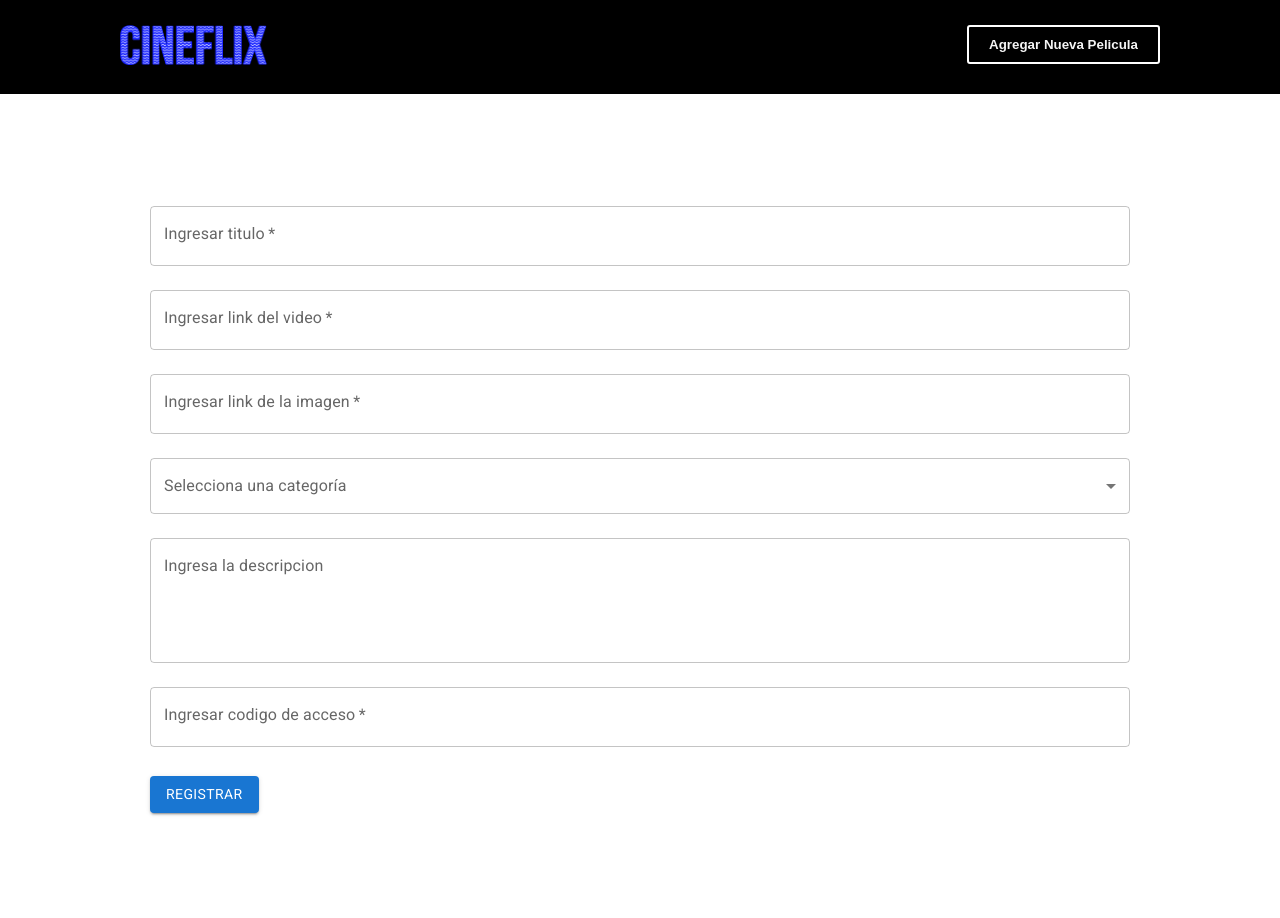
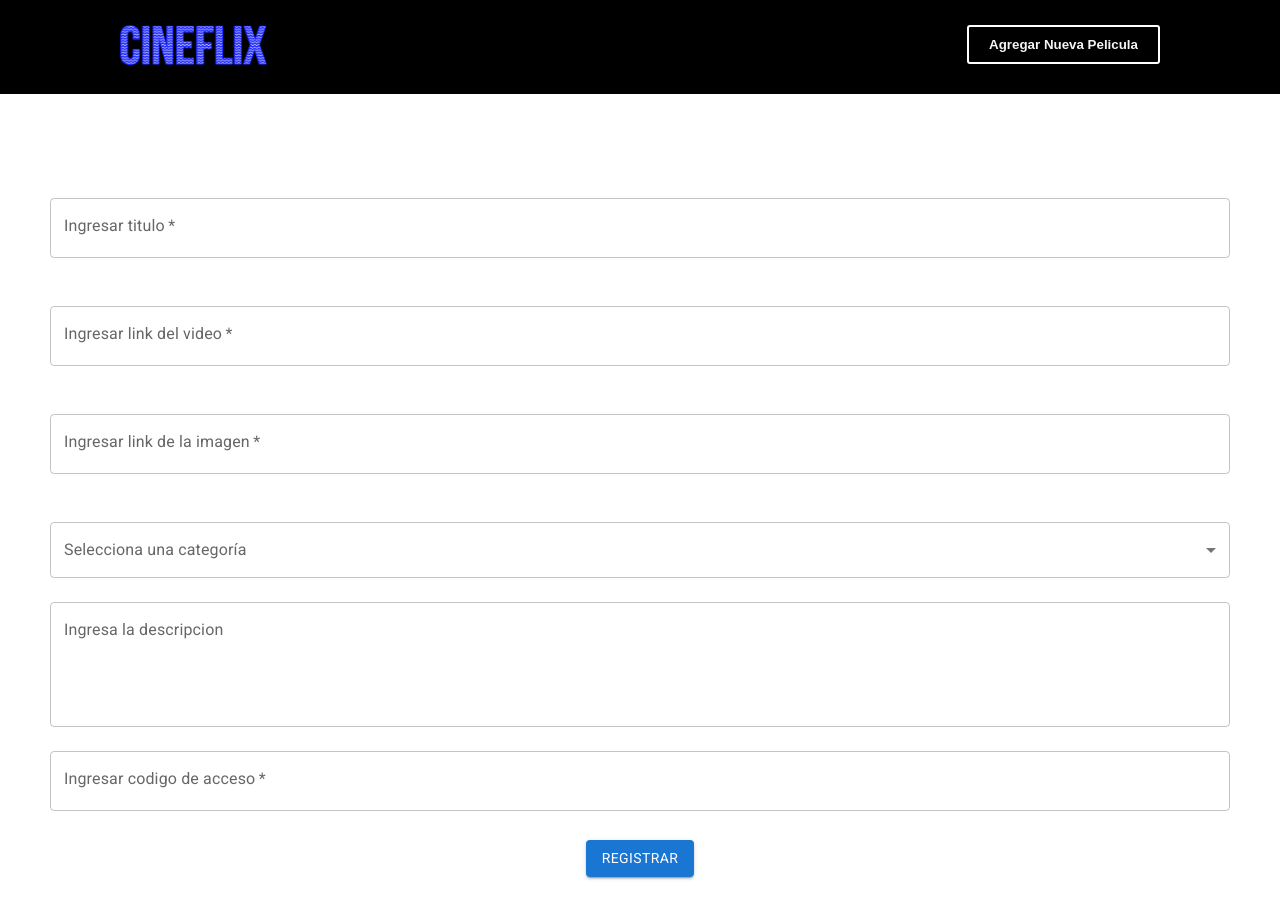
Before and after one commit to JD100423/cinemasMovie, a React (Create React App) app: page /formulario in a window 1280 px wide. Shown: the top 918 px of the page. Built offline with nearby package versions, Linux system fonts and the light colour scheme.

Commit message:
Guardando cambios

```diff
--- a/package.json
+++ b/package.json
@@ -19,6 +19,7 @@
     "react-icons": "^4.8.0",
     "react-router-dom": "^6.11.1",
     "react-scripts": "^5.0.1",
+    "react-toastify": "^9.1.3",
     "styled-components": "^5.3.10",
     "uuid": "^9.0.0",
     "web-vitals": "^2.1.4"
--- a/src/App.js
+++ b/src/App.js
@@ -5,9 +5,88 @@ import Formulario from './Componentes/FormVideo';
 import Home from './Componentes/pages/Home';
 import Post from './Componentes/pages/post';
 import { v4 as uuid } from 'uuid';
+import { ToastContainer, toast } from 'react-toastify';
 
+function App(props) {
 
-function App() {
+  const [videos, setVideo] = useState([
+    {
+      id: uuid(),
+      categoria: "Action",
+      video: "https://lvturbo.com/lqxv2rh0j1u2.html",
+      foto: "https://hackstore.re/wp-content/uploads/2023/05/y2YZnTT9zdxRdXBKRb0K7BoM0jF.jpg",
+      titulo: "Temblores",
+      descripcion: " Un día frío en el infierno La secuela nos muestra a Burt Gummer y a su hijo Travis en una estación de investigación remota, donde deberán enfrentarse a los Graboides, que han sido convertidos en armas vivientes.",
+      codigo: ""
+    },
+    {
+    id: uuid(),
+      categoria: "Comedy",
+      video: "https://drive.google.com/file/d/18Anc7yfIujjRJEAfTmD2ShujL63Fc81D/view",
+      foto: "https://hackstore.re/wp-content/uploads/2023/04/w1CviNrfYjtPDN6UTIUcqCe3WfN.jpg",
+      titulo: "Misterio a la vista",
+      descripcion: "Ahora que son detectives privados y tienen su propia agencia, Nick y Audrey Spitz terminan en medio de una investigación internacional tras el secuestro de un amigo.",
+      codigo: ""
+    },
+    {
+    id: uuid(),
+      categoria: "Animation",
+      video: "https://lvturbo.com/x8q3qb2kbzbm.html",
+      foto: "https://hackstore.re/wp-content/uploads/2023/04/ow4rUCl5RSoAXBjbeBQeE3ZPfzA.jpg",
+      titulo: "Norman del Norte",
+      descripcion: "cuenta la historia del oso polar titular y sus tres compañeros de lemming del Ártico, quienes son forzados a salir al mundo una vez que su hogar helado comienza a derretirse y romperse.",
+      codigo: ""
+    },
+    {
+
+      id: uuid(),
+      categoria: "Romance",
+      video: "https://sblanh.com/g30oe7bu5bos.html",
+      foto: "https://hackstore.re/wp-content/uploads/2022/09/iA7oMNByuPRIapcILH8zwEoxV2h-202x300.jpg",
+      titulo: "After: Amor infinito",
+      descripcion: " El amor de Tessa y Hardin nunca ha sido fácil. Mientras él permanece en Londres después de la boda de su madre y se hunde cada vez más en su propia oscuridad, ella regresa a Seattle.",
+      codigo: ""
+    },
+    {
+      id: uuid(),
+      categoria: "Action",
+      video: "https://lvturbo.com/lqxv2rh0j1u2.html",
+      foto: "https://hackstore.re/wp-content/uploads/2023/05/y2YZnTT9zdxRdXBKRb0K7BoM0jF.jpg",
+      titulo: "Temblores",
+      descripcion: " Un día frío en el infierno La secuela nos muestra a Burt Gummer y a su hijo Travis en una estación de investigación remota, donde deberán enfrentarse a los Graboides, que han sido convertidos en armas vivientes.",
+      codigo: ""
+    },
+    {
+    id: uuid(),
+      categoria: "Comedy",
+      video: "https://drive.google.com/file/d/18Anc7yfIujjRJEAfTmD2ShujL63Fc81D/view",
+      foto: "https://hackstore.re/wp-content/uploads/2023/04/w1CviNrfYjtPDN6UTIUcqCe3WfN.jpg",
+      titulo: "Misterio a la vista",
+      descripcion: "Ahora que son detectives privados y tienen su propia agencia, Nick y Audrey Spitz terminan en medio de una investigación internacional tras el secuestro de un amigo.",
+      codigo: ""
+    },
+    {
+    id: uuid(),
+      categoria: "Animation",
+      video: "https://lvturbo.com/x8q3qb2kbzbm.html",
+      foto: "https://hackstore.re/wp-content/uploads/2023/04/ow4rUCl5RSoAXBjbeBQeE3ZPfzA.jpg",
+      titulo: "Norman del Norte",
+      descripcion: "cuenta la historia del oso polar titular y sus tres compañeros de lemming del Ártico, quienes son forzados a salir al mundo una vez que su hogar helado comienza a derretirse y romperse.",
+      codigo: ""
+    },
+    {
+
+      id: uuid(),
+      categoria: "Romance",
+      video: "https://sblanh.com/g30oe7bu5bos.html",
+      foto: "https://hackstore.re/wp-content/uploads/2022/09/iA7oMNByuPRIapcILH8zwEoxV2h-202x300.jpg",
+      titulo: "After: Amor infinito",
+      descripcion: " El amor de Tessa y Hardin nunca ha sido fácil. Mientras él permanece en Londres después de la boda de su madre y se hunde cada vez más en su propia oscuridad, ella regresa a Seattle.",
+      codigo: ""
+    }
+  ]
+  );
+
   const [categorias] = useState([
     {
       id: uuid(),
@@ -31,14 +110,20 @@ function App() {
     },
   ]);
 
+  const agregarVideo = (video) => {
+    setVideo([...videos, video])
+    toast.success('El video se ha agregado correctamente');
+  }
+
   return (
     <BrowserRouter>
       <Header/>
       <Routes>
-        <Route path='/' element={<Home />} />
-        <Route path='/formulario' element={<Formulario categorias={categorias} />} />
+        <Route path='/' element={<Home videos={videos}/>} />
+        <Route path='/formulario' element={<Formulario categorias={categorias}  agregarVideo={agregarVideo}/>} />
         <Route path='/post/:id' element={<Post />} />
       </Routes>
+      <ToastContainer />
     </BrowserRouter>
   );
 }
--- a/src/Componentes/Categorias/index.jsx
+++ b/src/Componentes/Categorias/index.jsx
@@ -14,7 +14,7 @@ const Categorias = (props) => {
           {videos.map((video, index) => (
             <Video
               datos={video}
-              key={index}
+              key={video.id}
               colorPrimario={colorPrimario}
               nombre={titulo}
             />
--- a/src/Componentes/FormVideo/index.jsx
+++ b/src/Componentes/FormVideo/index.jsx
@@ -1,8 +1,7 @@
 import React, {useState} from "react";
 import ListCategories from "../ListaCategories";
 import Texto from "../Texto";
-import { Button} from "@mui/material";
-import styled from "styled-components";
+import { Button, Box} from "@mui/material";
 import TextDescription from "../Textdescription";
 
 const Formulario = (props) => {
@@ -12,11 +11,12 @@ const Formulario = (props) => {
     const [categoria, setCategoria] = useState("")
     const [description, setDescription] = useState("")
     const [codigo, setCodigo] = useState("")
-    const {agregarPelicula} = props
+    const {agregarVideo} = props
 
 
     const resetBoton = (e) => {
-        e.preventDefault()
+        e.preventDefault();
+
         let datosAEnviar = {
             titulo,
             imagen,
@@ -25,37 +25,25 @@ const Formulario = (props) => {
             description,
             codigo
         }
-        agregarPelicula(datosAEnviar)
-    }
+        agregarVideo(datosAEnviar)
+    };
 
-        const Formulario = styled.section`
-            display: flex;
-            justify-content: space-evenly;
-            margin: 80px 50px;
-            flex-wrap: wrap;
-            gap: 20px;
-            @media (max-width: 768px) {
-            margin: 40px 20px;
-            }
-        `
-        const Formu = styled.form`
-        border-radius: 20px;
-        padding: 8px 100px;
-        flex: 1;
-
-        @media (max-width: 768px) {
-        padding: 8px 20px;
-         }
-        `
     return (
-        <Formulario >
-            <Formu onSubmit={resetBoton}>
+        <Box component="form"
+        autoComplete="off"
+        sx={{
+            display: "flex",
+            justifyContent: "space-evenly",
+            margin: "80px 50px",
+            flexWrap: "wrap"
+        }}
+        onSubmit={resetBoton}
+        >
         <Texto
         titulo="Titulo"
         placeholder="Ingresar titulo"
         required
         valor={titulo}
-        type="text"
         actualizarValor={setTitulo}
         />
         <Texto
@@ -75,8 +63,8 @@ const Formulario = (props) => {
         <ListCategories
         valor={categoria}
         placeholder="Selecciona una categoría"
+        categorias={props.categorias}
         setCategoria={setCategoria}
-        categorias={props.categorias}
         />
         <TextDescription
         titulo="Descripcion"
@@ -91,10 +79,12 @@ const Formulario = (props) => {
         required
         valor={codigo}
         actualizarValor={setCodigo}
+        type="password"
         />
-        <Button variant="contained" style={{marginTop: "5px"}}>Registrar</Button>
-        </Formu>
-        </Formulario>
+        <Button variant="contained" style={{marginTop: "5px"}} type="submit">Registrar</Button>
+
+        </Box>
+
     )
 }
 
--- a/src/Componentes/ListaCategories/index.jsx
+++ b/src/Componentes/ListaCategories/index.jsx
@@ -5,15 +5,16 @@ import { TextField, MenuItem } from "@mui/material";
   const ListCategories = (props) => {
     const inputId = `texto-${Math.random().toString(36).substring(7)}`;
 
-  const manejarCambios = (er) => {
-    console.log(manejarCambios, er.target.value)
-    props.setCategoria(er.target.value)
+    const manejarCambios = (e) => {
+      props.setCategoria(e.target.value)
+      console.log(e.target.value)
   };
 
     return (
       <div className="list-cat">
         <TextField
-        style={{width: "100%"}}
+          style={{width: "100%",
+        display:"flex"}}
           id={inputId}
           label={props.placeholder}
           select
--- a/src/Componentes/ListaCategories/list.css
+++ b/src/Componentes/ListaCategories/list.css
@@ -1,5 +1,6 @@
 .list-cat{
     margin: 24px 0;
+    width: 100%;
 }
 
 .list-cat label{
--- a/src/Componentes/MostrarVideo/index.jsx
+++ b/src/Componentes/MostrarVideo/index.jsx
@@ -5,7 +5,7 @@ import Categorias from "../Categorias";
 
 const MostrarVideo = () => {
 
-    const [videos, setVideo] = useState([
+    const [videos] = useState([
         {
           id: uuid(),
           categoria: "Action",
@@ -83,11 +83,6 @@ const MostrarVideo = () => {
       ]
       );
 
-        const agregarNuevoVideo = (video) => {
-          console.log("Nuevo Video", video)
-            setVideo([...videos, video])
-        }
-
     const [categorias, setCategorias] = useState([
         {
           id: uuid(),
@@ -127,7 +122,6 @@ const MostrarVideo = () => {
                valor={categoria.titulo}
                setCategorias={(nuevoTitulo) => ActCategoria(categoria.id, nuevoTitulo)}
                 videos={videos.filter((video) => video.categoria === categoria.titulo)}
-                agregarNuevoVideo={agregarNuevoVideo}
               />
            ))}
           </>
--- a/src/Componentes/Textdescription/index.jsx
+++ b/src/Componentes/Textdescription/index.jsx
@@ -15,7 +15,7 @@ const TextDescription = (props) => {
         multiline
         label={props.placeholder}
         rows={4}
-        value={props.value}
+        value={props.valor}
         onChange={manejarCambios}
         />
     )
--- a/src/Componentes/Texto/index.jsx
+++ b/src/Componentes/Texto/index.jsx
@@ -6,7 +6,6 @@ const Texto =(props) => {
     const inputId = `texto-${Math.random().toString(36).substring(7)}`;
 
         const manejarCambio = (e) => {
-            console.log("Cambio:",manejarCambio)
             props.actualizarValor(e.target.value)
         };
 
--- a/src/Componentes/pages/Home/index.jsx
+++ b/src/Componentes/pages/Home/index.jsx
@@ -5,7 +5,7 @@ import ListPost from "../../listPost";
 import styled from "styled-components";
 import { useNavigate } from "react-router-dom";
 
-const Home = () => {
+const Home = ({videos}) => {
   const BtnCell = styled.button`
     display: none;
 
```
Also changed, not shown: 1 other file (tests, documents, lock files or other folders). Lines whose indentation alone changed are shown as unchanged.
